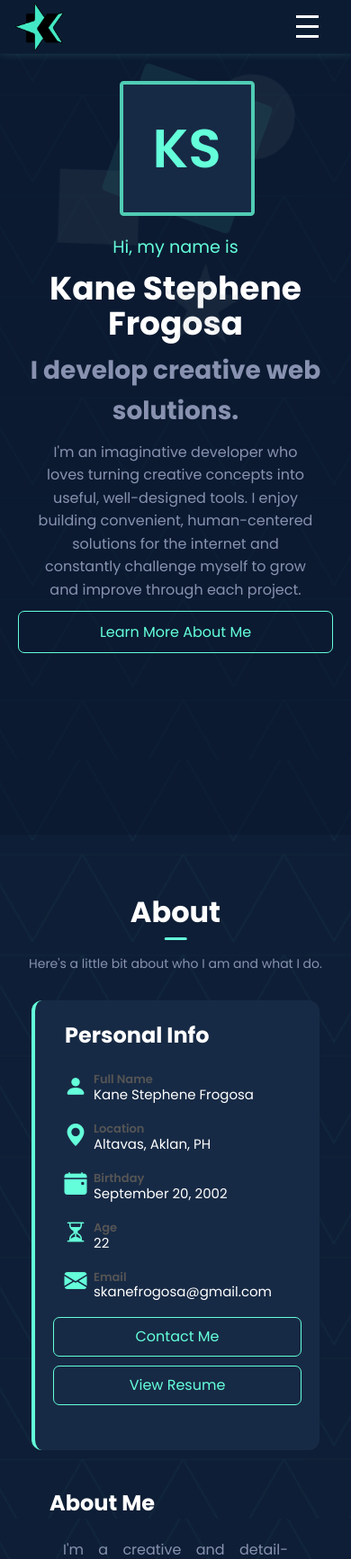
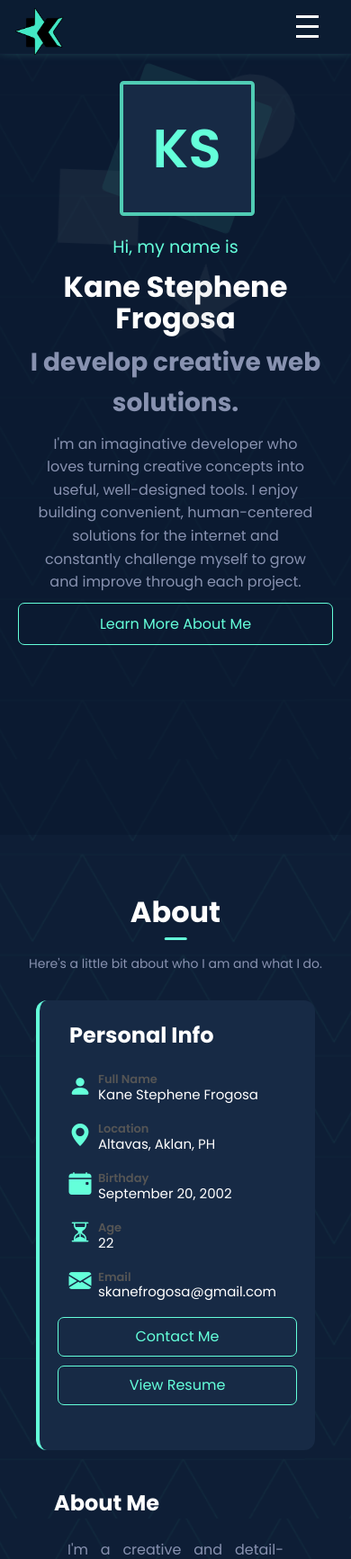
Before and after one commit to K9029-SK/KPortfolio, a PHP site: page / in a window 390 px wide. Shown: the top 1733 px of the page at 90% size. Run offline with PHP 8.4, Linux system fonts and the light colour scheme.

Commit message:
Update style.css

```diff
--- a/assets/css/style.css
+++ b/assets/css/style.css
@@ -21,11 +21,43 @@ body {
   line-height: 1.6;
   color: white;
 }
+/* FIX OVERFLOWING ON MOBILE */
 html, body {
   width: 100%;
   max-width: 100%;
   overflow-x: hidden;
 }
+
+/* UNIVERSAL IMAGE AND ELEMENT HANDLING */
+img, video, iframe {
+  max-width: 100%;
+  height: auto;
+  display: block;
+}
+
+/* CONTAINER WIDTH SAFEGUARD */
+.container,
+.container-contact,
+.container-portfolio {
+  width: 100%;
+  overflow-x: hidden;
+}
+
+/* FOR FLEX/GRID WRAPS THAT MAY OVERFLOW */
+.row,
+.portfolio-container,
+.services-cards,
+.extra-projects {
+  flex-wrap: wrap;
+}
+
+/* HANDLE ELEMENTS WITH ABSOLUTE POSITIONING */
+.button_about,
+.button_contact,
+.button_resume {
+  max-width: 90vw;
+}
+
 ::-webkit-scrollbar {
   display: none;
 }
@@ -1116,4 +1148,56 @@ footer {
     justify-content: center;
     color: white !important;
   }
+
+     nav ul {
+    display: none;
+  }
+
+  .nav-toggle {
+    display: flex;
+  }
+
+  .about-content,
+  .contact-content {
+    grid-template-columns: 1fr;
+  }
+
+  .about-box1,
+  .about-box2,
+  .contact-box1,
+  .contact-form {
+    margin: 0 20px;
+    width: auto;
+  }
+
+  .tagline {
+    font-size: 28px;
+  }
+
+  .name {
+    font-size: 32px;
+  }
+
+  .portfolio-card,
+  .service-card {
+    width: 90%;
+    margin: auto;
+  }
+
+  .skills-list {
+    flex-wrap: wrap;
+    justify-content: center;
+    margin-left: 0;
+  }
+
+  .icon-stack {
+    display: none;
+  }
+
+  .scroll-top {
+    width: 40px;
+    height: 40px;
+    bottom: 10px;
+    right: 10px;
+  }
 }
```
